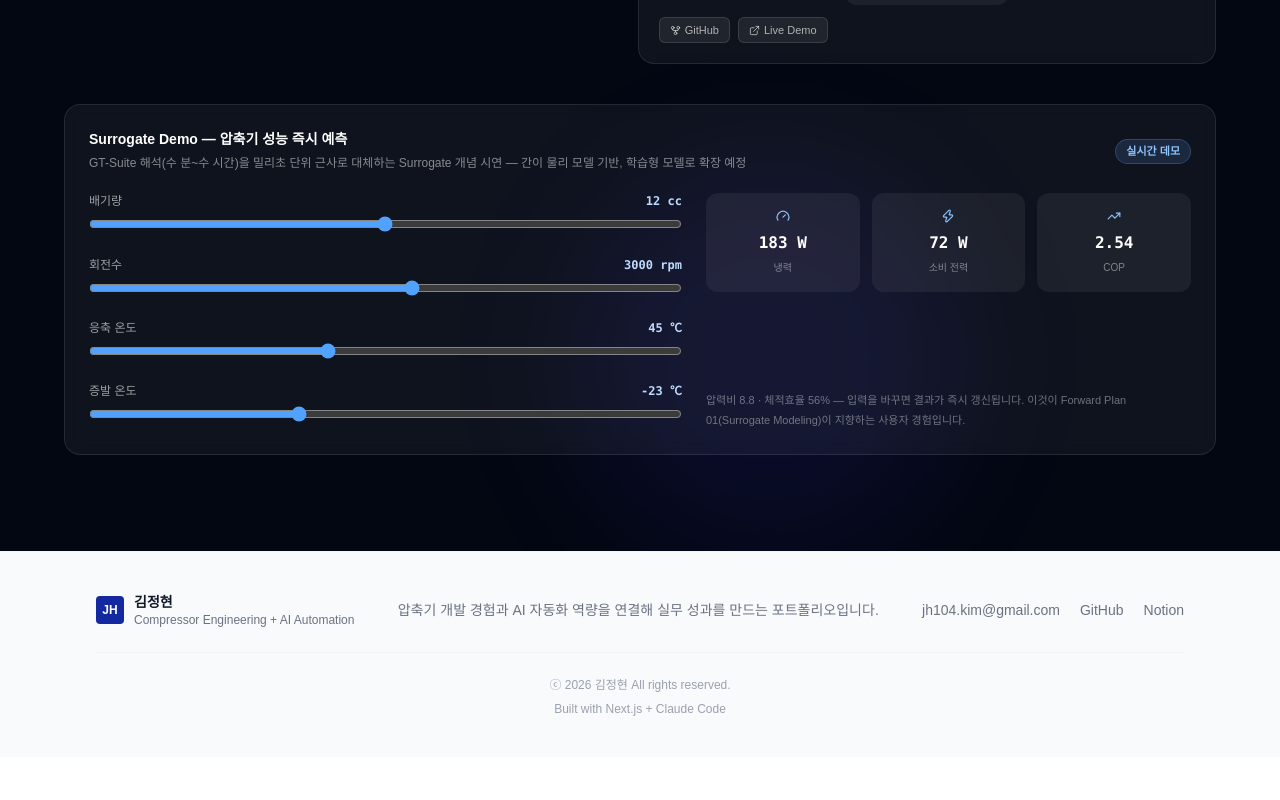
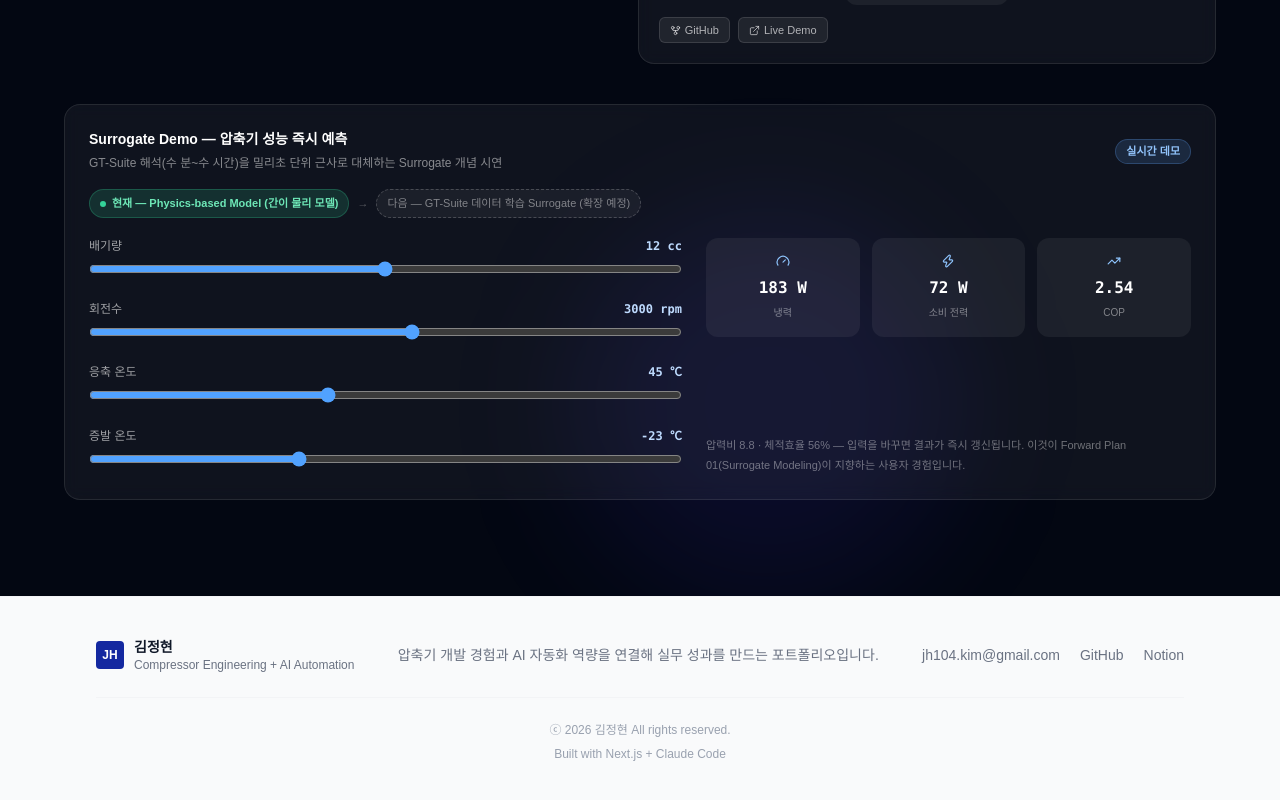
Before and after one commit to jh104kim/jh104kim.github.io, a Next.js app: page /ai-lab in a window 1280 px wide. Shown: the part 1132-1932 px from the top of the page. Before the commit the page ends 1889 px from the top, so only its background shows below. Built offline with nearby package versions, Linux system fonts and the light colour scheme; no server answers.

Commit message:
feat(ai-lab): Surrogate Demo에 모델 단계 배지 추가
현재(Physics-based 간이 모델)와 다음 단계(GT-Suite 데이터 학습 Surrogate)를
배지로 명확히 구분 — 실제 학습 모델과의 혼동 방지

```diff
--- a/src/components/ui/SurrogateDemo.tsx
+++ b/src/components/ui/SurrogateDemo.tsx
@@ -100,8 +100,8 @@ export default function SurrogateDemo() {
           </p>
           <p className="mt-1 text-xs leading-5 text-white/50">
             {tr(
-              "GT-Suite 해석(수 분~수 시간)을 밀리초 단위 근사로 대체하는 Surrogate 개념 시연 — 간이 물리 모델 기반, 학습형 모델로 확장 예정",
-              "Concept demo replacing GT-Suite runs (minutes–hours) with millisecond approximation — physics-based, to be extended with learned models",
+              "GT-Suite 해석(수 분~수 시간)을 밀리초 단위 근사로 대체하는 Surrogate 개념 시연",
+              "Concept demo replacing GT-Suite runs (minutes–hours) with millisecond approximation",
             )}
           </p>
         </div>
@@ -114,6 +114,38 @@ export default function SurrogateDemo() {
           }}
         >
           {tr("실시간 데모", "Live Demo")}
+        </span>
+      </div>
+
+      {/* 모델 단계 구분 — 현재 vs 확장 계획 */}
+      <div className="mt-4 flex flex-wrap items-center gap-2 text-[11px]">
+        <span
+          className="inline-flex items-center gap-1.5 rounded-full px-2.5 py-1 font-semibold"
+          style={{
+            background: "rgba(52,211,153,0.15)",
+            color: "rgb(110,231,183)",
+            border: "1px solid rgba(52,211,153,0.25)",
+          }}
+        >
+          <span
+            className="h-1.5 w-1.5 rounded-full"
+            style={{ background: "rgb(52,211,153)" }}
+          />
+          {tr("현재 — Physics-based Model (간이 물리 모델)", "Now — Physics-based Model (simplified)")}
+        </span>
+        <span className="text-white/30">→</span>
+        <span
+          className="inline-flex items-center rounded-full px-2.5 py-1 font-medium"
+          style={{
+            background: "rgba(255,255,255,0.05)",
+            color: "rgba(255,255,255,0.45)",
+            border: "1px dashed rgba(255,255,255,0.2)",
+          }}
+        >
+          {tr(
+            "다음 — GT-Suite 데이터 학습 Surrogate (확장 예정)",
+            "Next — Learned Surrogate from GT-Suite dataset (planned)",
+          )}
         </span>
       </div>
 
```
